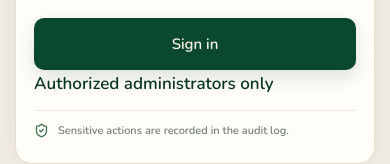
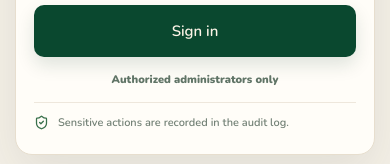
Before and after one commit to anasshatim1997/kulha-web, a Next.js app: page /en/admin/login in a window 390 px wide. Shown: the part 574-738 px from the top of the page. Built offline with nearby package versions, Linux system fonts and the light colour scheme; no server answers.

Commit message:
style(admin): keep compact secure login card vertically centered

```diff
--- a/src/components/admin/AdminLoginShell.module.css
+++ b/src/components/admin/AdminLoginShell.module.css
@@ -155,6 +155,14 @@
     border-radius: 10px;
 }
 
+.restricted {
+    margin: 14px 0 0;
+    color: #607466;
+    font-size: 11px;
+    font-weight: 850;
+    text-align: center;
+}
+
 .note {
     display: flex;
     align-items: flex-start;
@@ -246,7 +254,7 @@
     }
 
     .stage {
-        min-height: calc(100svh - 66px);
+        min-height: calc(100svh - 88px);
         padding: 24px 0 10px;
     }
 
```
